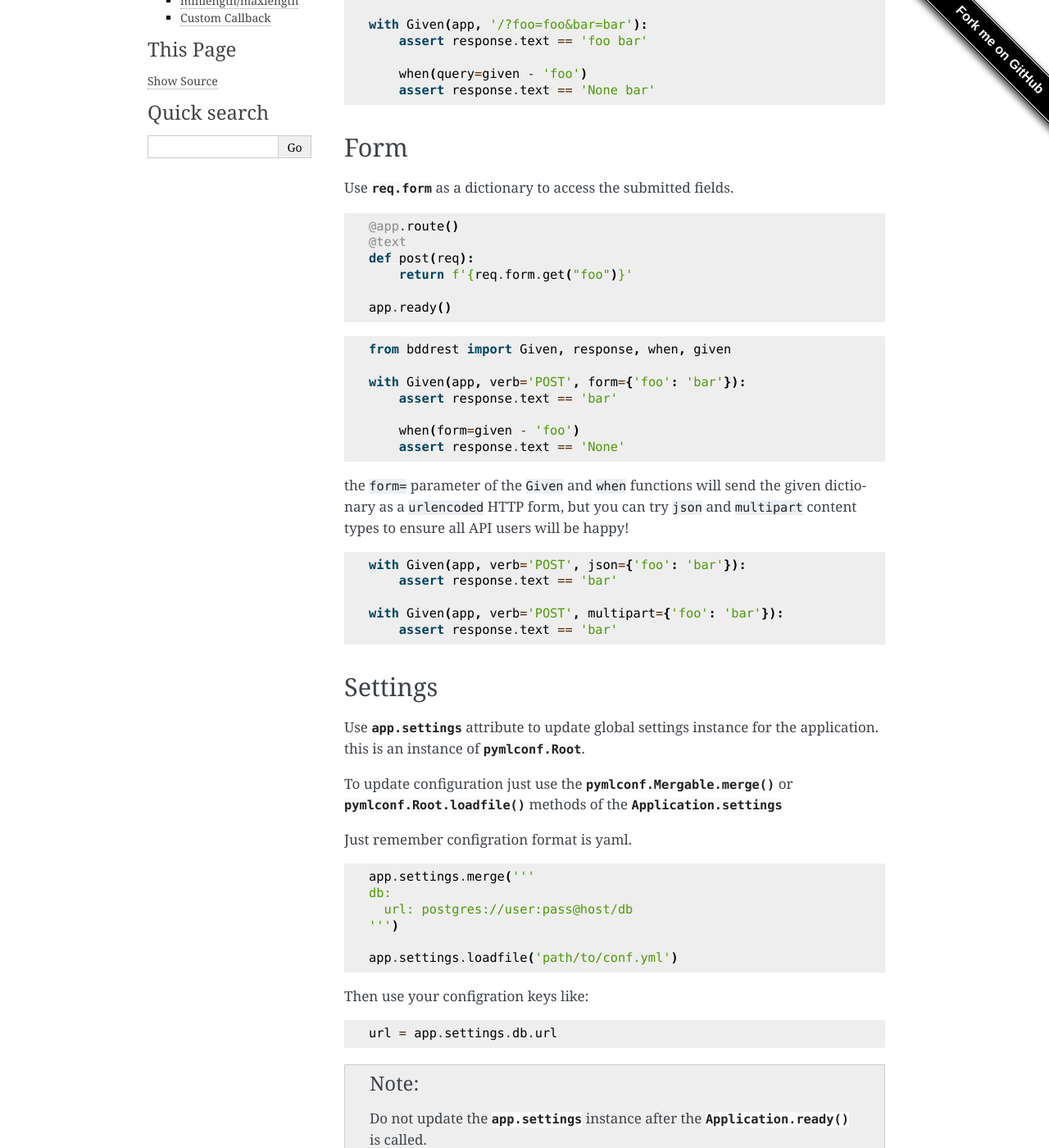
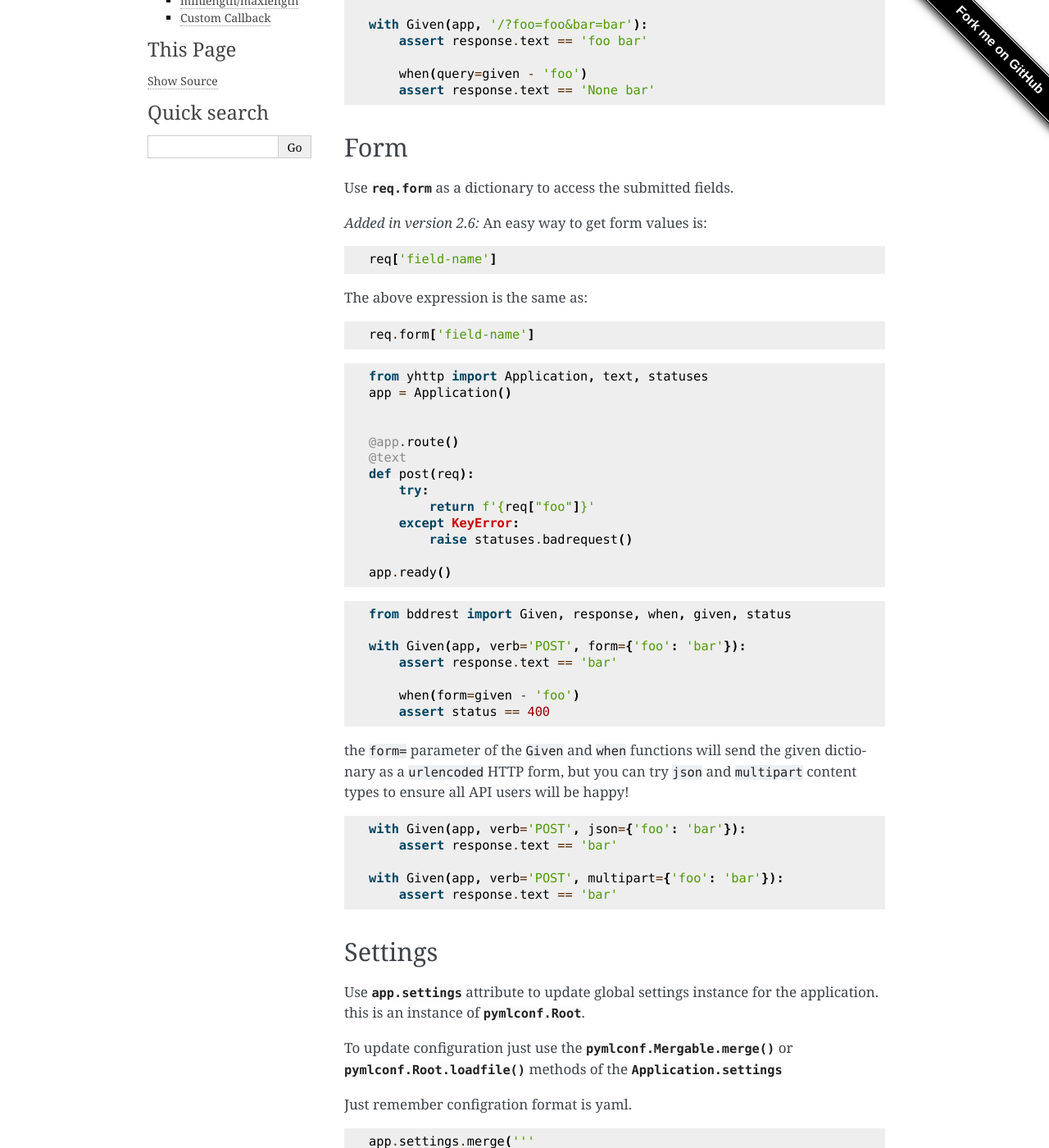
Before and after one commit to yhttp/yhttp, a Sphinx documentation site: the page built from sphinx/cookbook.rst, in a window 1280 px wide and 1400 px high, scrolled down 503 px. Shown: the whole window at 82% size. Built offline with Sphinx 7.4.7, drawn with Linux system fonts in a browser that asks for light colours.

Commit message:
Implement Request.__getitem__ to easily get form values by req['field']

```diff
--- a/sphinx/cookbook.rst
+++ b/sphinx/cookbook.rst
@@ -53,31 +53,48 @@ Form
 
 Use :attr:`req.form <yhttp.Request.form>` as a dictionary to access the submitted fields.
 
+.. versionadded:: 2.6
 
-.. testsetup:: cookbook/form
+   An easy way to get form values is:
 
-   from yhttp import Application, text
+   .. code-block::
+
+      req['field-name']
+
+   The above expression is the same as:
+
+   .. code-block::
+
+      req.form['field-name']
+
+
+.. testcode:: cookbook/form
+
+   from yhttp import Application, text, statuses
    app = Application()
 
-.. testcode:: cookbook/form
 
    @app.route()
    @text
    def post(req):
-       return f'{req.form.get("foo")}'
+       try:
+           return f'{req["foo"]}'
+       except KeyError:
+           raise statuses.badrequest()
 
    app.ready()
 
 
 .. testcode:: cookbook/form
 
-   from bddrest import Given, response, when, given
+   from bddrest import Given, response, when, given, status
 
    with Given(app, verb='POST', form={'foo': 'bar'}):
        assert response.text == 'bar'
 
        when(form=given - 'foo')
-       assert response.text == 'None'
+       assert status == 400
+
 
 the ``form=`` parameter of the ``Given`` and ``when`` functions will send the
 given dictionary as a ``urlencoded`` HTTP form, but you can try ``json`` and
--- a/yhttp/__init__.py
+++ b/yhttp/__init__.py
@@ -11,4 +11,4 @@ from .statuses import HTTPStatus, statuscode
 from .headerset import HeaderSet
 
 
-__version__ = '2.5.6'
+__version__ = '2.6.0'
```
Also changed, not shown: 3 other files.
